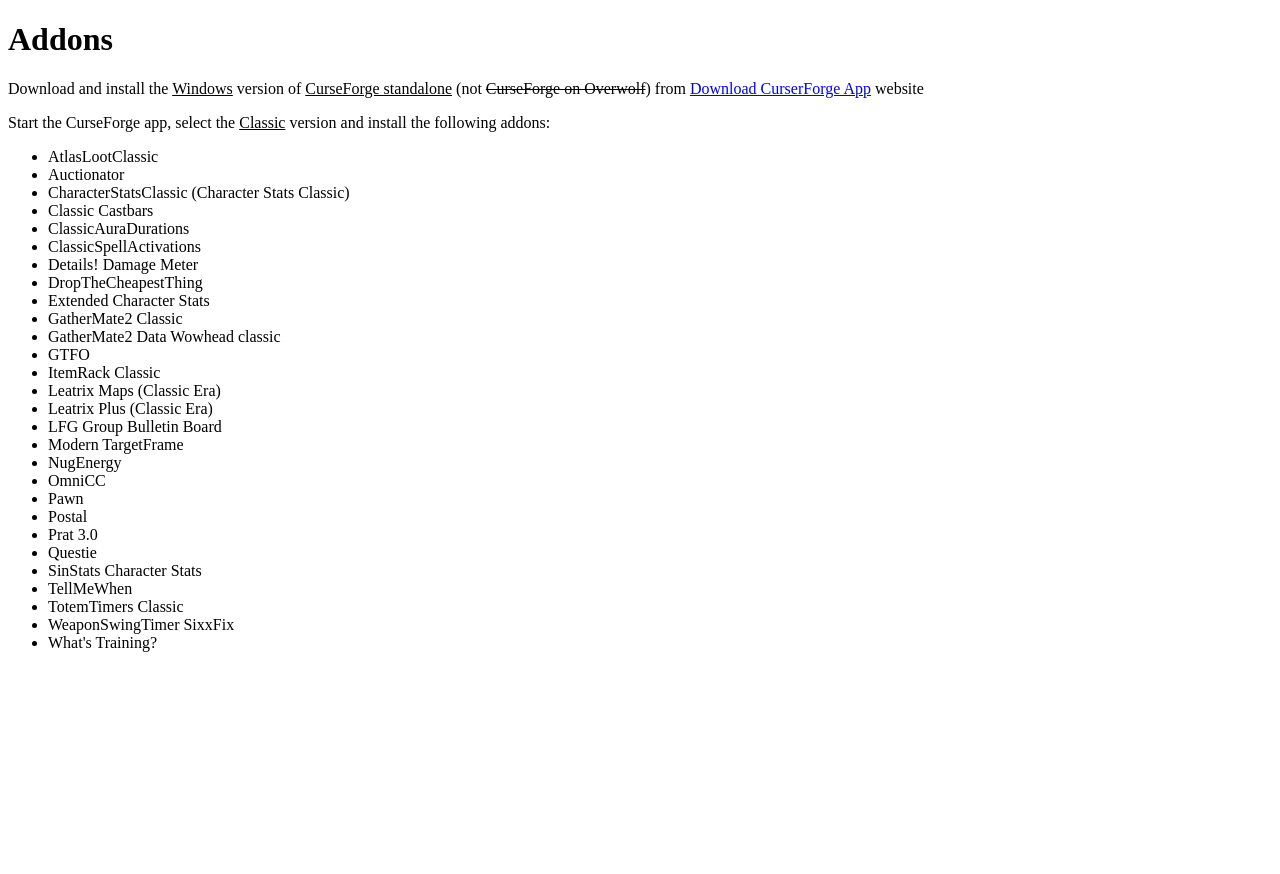
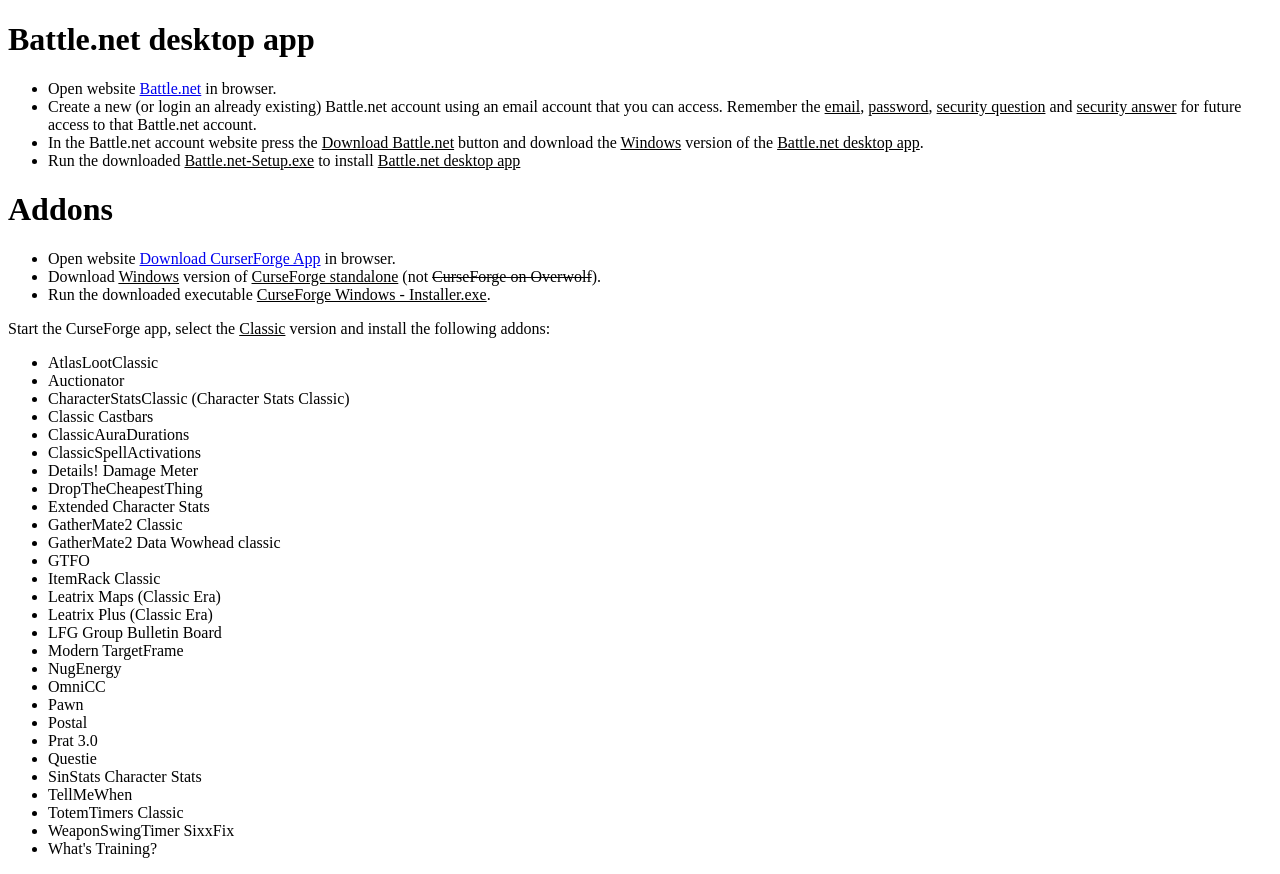
Before and after one commit to marius-pasarica/classic-era, a plain HTML site: page index.html in a window 1280 px wide. Before the commit the page ends 800 px from the top, so only its background shows below. Drawn offline with Linux system fonts and the light colour scheme.

Commit message:
started steps to install battle.net

```diff
--- a/index.html
+++ b/index.html
@@ -3,8 +3,25 @@
     <title>Classic Era</title>
 <body>
 
+    <h1>Battle.net desktop app</h1>
+    <p>
+        <ul>
+            <li>Open website <a href="https://eu.account.battle.net/">Battle.net</a> in browser.</li>
+            <li>Create a new (or login an already existing) Battle.net account using an email account that you can access. Remember the <u>email</u>, <u>password</u>, <u>security question</u> and <u>security answer</u> for future access to that Battle.net account.</li>
+            <li>In the Battle.net account website press the <u>Download Battle.net</u> button and download the <u>Windows</u> version of the <u>Battle.net desktop app</u>.</li>
+            <li>Run the downloaded <u>Battle.net-Setup.exe</u> to install <u>Battle.net desktop app</u></li>
+        </ul>
+    </p>
+
     <h1>Addons</h1>
-    <p>Download and install the <u>Windows</u> version of <u>CurseForge standalone</u> (not <s>CurseForge on Overwolf</s>) from <a href="https://www.curseforge.com/download/app#download-options">Download CurserForge App</a> website</p>
+    <p>
+        <ul>
+            <li>Open website <a href="https://www.curseforge.com/download/app#download-options">Download CurserForge App</a> in browser.</li>
+            <li>Download <u>Windows</u> version of <u>CurseForge standalone</u> (not <s>CurseForge on Overwolf</s>).</li>
+            <li>Run the downloaded executable <u>CurseForge Windows - Installer.exe</u>.</li>
+        </ul>
+    </p>
+
     <p>Start the CurseForge app, select the <u>Classic</u> version and install the following addons:<br>
         <ul>
             <li>AtlasLootClassic</li>
```
